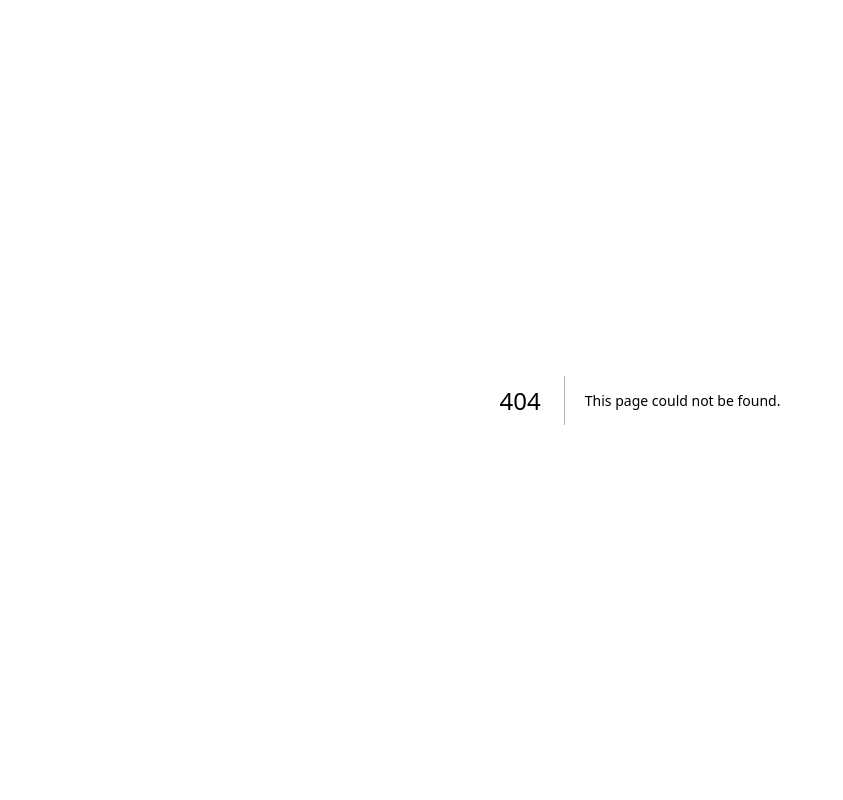
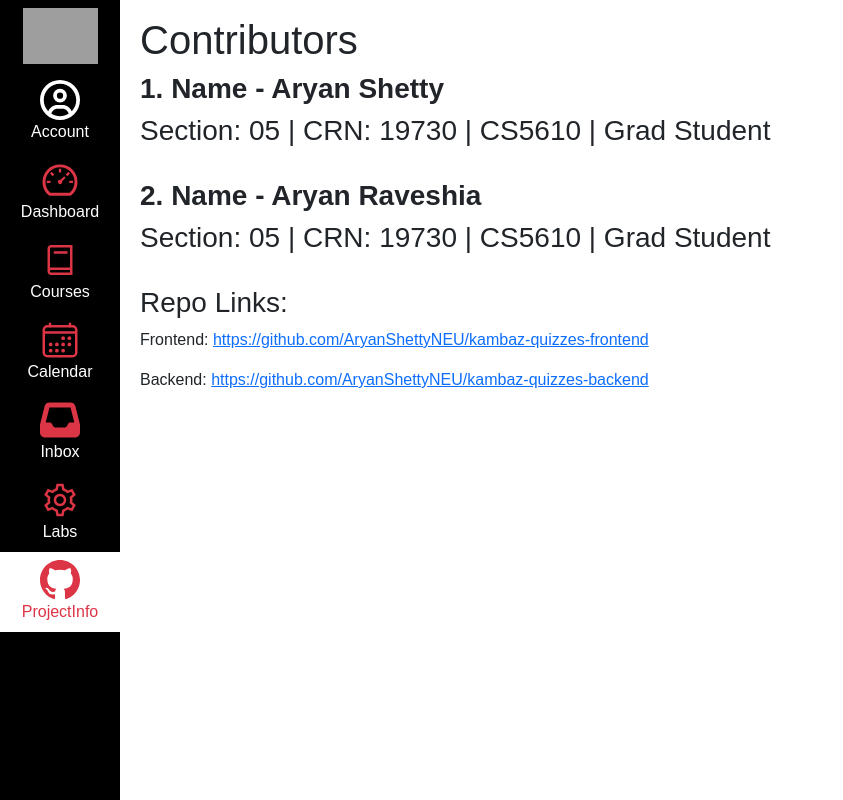
Before and after one commit to AryanShettyNEU/kambaz-quizzes-frontend, a Next.js app: page /ProjectInfo in a window 1280 px wide. Before the commit this address had no page. Shown: the whole page, without its empty margins (0-843 px from the left). Built offline with nearby package versions, Linux system fonts and the light colour scheme; no server answers; grey boxes are pictures that could not be loaded.

Commit message:
feat: added project links

```diff
--- a/app/(Kambaz)/Navigation.tsx
+++ b/app/(Kambaz)/Navigation.tsx
@@ -6,6 +6,7 @@ import { LiaBookSolid, LiaCogSolid } from "react-icons/lia";
 import { FaInbox, FaRegCircleUser } from "react-icons/fa6";
 import { ListGroup, ListGroupItem } from "react-bootstrap";
 import { usePathname } from "next/navigation";
+import { BsGithub } from "react-icons/bs";
 
 export default function KambazNavigation() {
   const pathname = usePathname();
@@ -15,6 +16,7 @@ export default function KambazNavigation() {
     { label: "Calendar", path: "/Calendar", icon: IoCalendarOutline },
     { label: "Inbox", path: "/Inbox", icon: FaInbox },
     { label: "Labs", path: "/Labs", icon: LiaCogSolid },
+    { label: "ProjectInfo", path: "/ProjectInfo", icon: BsGithub },
   ];
 
   return (
--- /dev/null
+++ b/app/(Kambaz)/ProjectInfo/page.tsx
@@ -0,0 +1,31 @@
+"use client";
+import React from "react";
+
+const index = () => {
+  return (
+    <div>
+      <h1>Contributors</h1>
+      <h3 className="fw-bold">1. Name - Aryan Shetty</h3>
+      <h3>Section: 05 | CRN: 19730 | CS5610 | Grad Student</h3>
+      <br />
+      <h3 className="fw-bold">2. Name - Aryan Raveshia</h3>
+      <h3>Section: 05 | CRN: 19730 | CS5610 | Grad Student</h3>
+      <br />
+      <h3>Repo Links:</h3>
+      <p>
+        Frontend:{" "}
+        <a href="https://github.com/AryanShettyNEU/kambaz-quizzes-frontend">
+          https://github.com/AryanShettyNEU/kambaz-quizzes-frontend
+        </a>
+      </p>
+      <p>
+        Backend:{" "}
+        <a href="https://github.com/AryanShettyNEU/kambaz-quizzes-backend">
+          https://github.com/AryanShettyNEU/kambaz-quizzes-backend
+        </a>
+      </p>
+    </div>
+  );
+};
+
+export default index;
```
Also changed, not shown: 1 other file (tests, documents, lock files or other folders).
